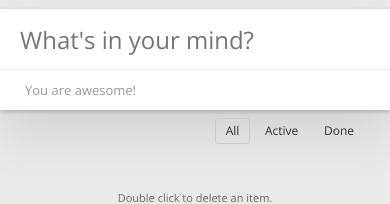
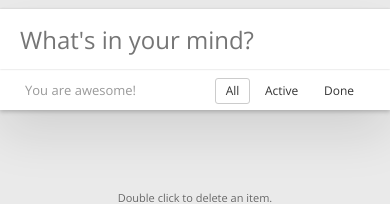
Before and after one commit to imdreamrunner/TODOSS, a plain HTML site: page index.html in a window 390 px wide. Shown: the part 157-361 px from the top of the page. Drawn offline with nearby package versions, Linux system fonts and the light colour scheme.

Commit message:
fix display

```diff
--- a/index.html
+++ b/index.html
@@ -44,8 +44,8 @@
         </div>
     </div>
     <div class="row" id="info-bar">
-        <div class="col-md-6" id="item-count">{{ itemCountDisplay() }}</div>
-        <div class="col-md-6" id="status-selector">
+        <div class="col-xs-6" id="item-count">{{ itemCountDisplay() }}</div>
+        <div class="col-xs-6" id="status-selector">
             <div class="btn btn-sm" ng-click="setDisplay('all')" ng-class="displayClass('all')">All</div>
             <div class="btn btn-sm" ng-click="setDisplay('active')" ng-class="displayClass('active')">Active</div>
             <div class="btn btn-sm" ng-click="setDisplay('done')" ng-class="displayClass('done')">Done</div>
```
